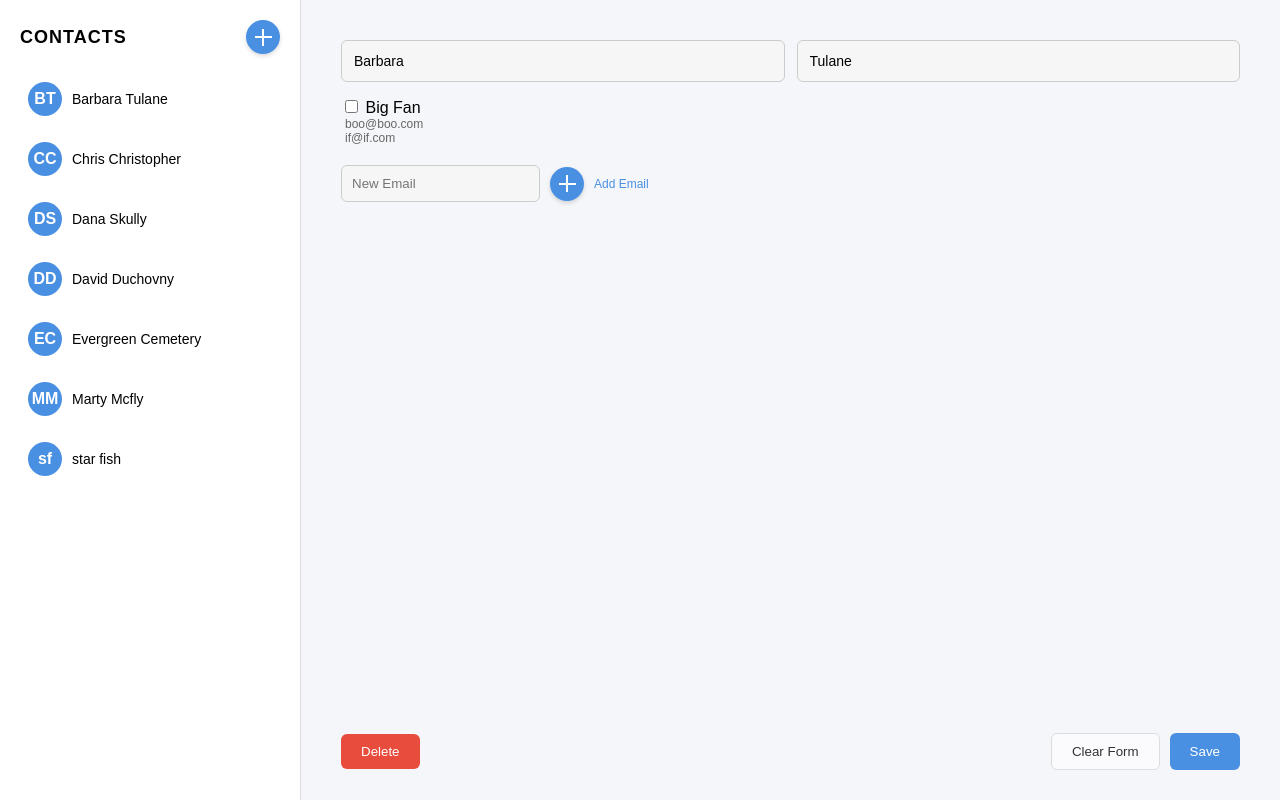
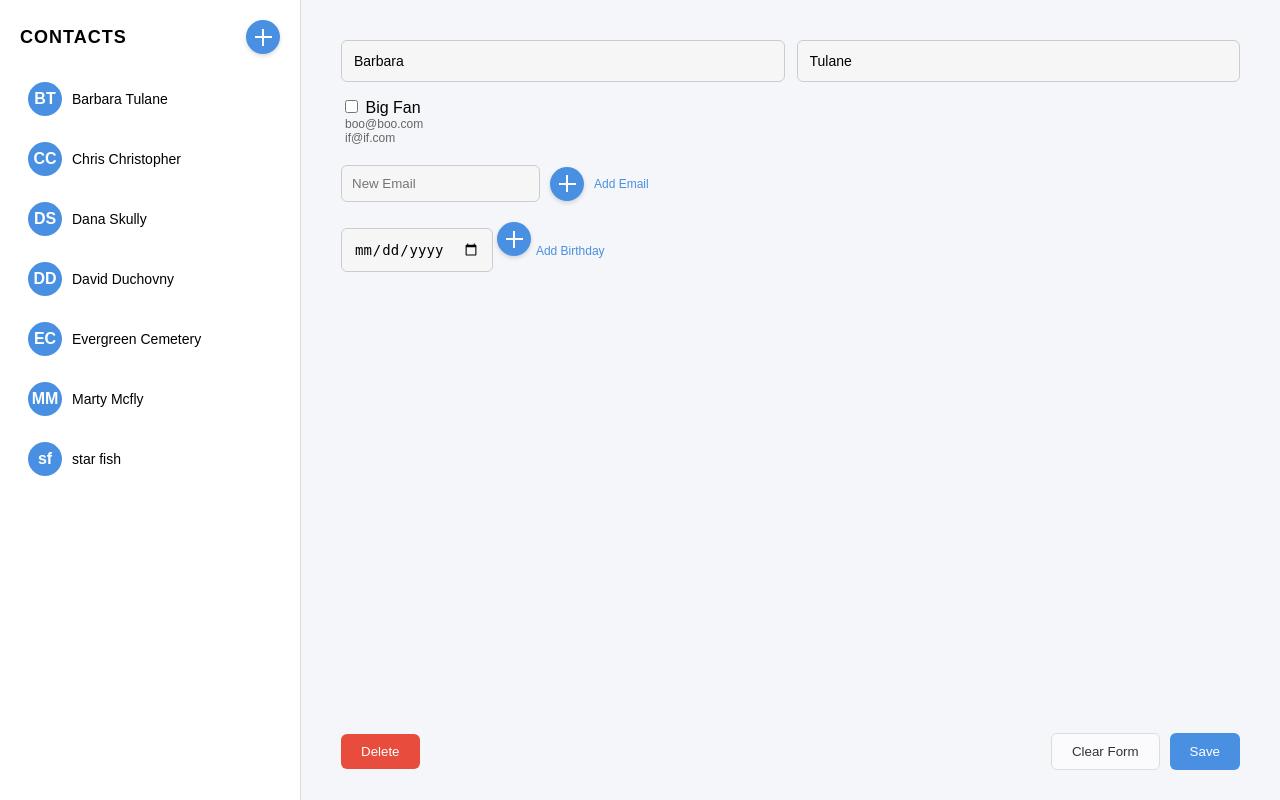
Before and after one commit to reclursive/address-book, a Django app: page /2/ in a window 1280 px wide. Run offline with Django 5.2, Linux system fonts and the light colour scheme; data comes from the database, SQL or seed files in the repository.

Commit message:
added bday optional option, will include balloon or color change  near birthday

```diff
--- a/address_book/forms.py
+++ b/address_book/forms.py
@@ -4,6 +4,14 @@ from .models import Contact
 class ContactForm(forms.ModelForm):
     email = forms.EmailField(required=False)
 
+    birthday = forms.DateField(
+        required=False,
+        widget=forms.DateInput(attrs={
+            'type': 'date',
+            'placeholder': 'Birthday'
+        })
+    )
+
     class Meta:
         model = Contact
-        fields = ['first_name', 'last_name', 'email', 'big_fan']
+        fields = ['first_name', 'last_name', 'email', 'big_fan', 'birthday']
--- a/address_book/templates/address_book/address_book.html
+++ b/address_book/templates/address_book/address_book.html
@@ -229,6 +229,18 @@ body{
 .contact.big-fan {
     background-color: rgba(127, 255, 212, 0.3);
 }
+.birthday-row{
+  margin-bottom:15px;
+}
+
+.birthday-row input{
+  padding:12px;
+  border-radius:6px;
+  border:1px solid #ccc;
+  background:#f6f6f6;
+  font-size:14px;
+}
+
 </style>
 </head>
 
@@ -276,7 +288,7 @@ body{
     {% endfor %}
   </div>
 
-  <!-- new email to selected contact-->
+  <!-- new email. or optional bday to selected contact-->
   <div class="add-email-container">
     <input type="email" name="email" placeholder="New Email">
     {% if selected_contact %}
@@ -284,6 +296,13 @@ body{
       <span class="add-email-label">Add Email</span>
     {% endif %}
   </div>
+<div class="birthday-row">
+  {{ form.birthday }}
+  {% if selected_contact %}
+      <button type="submit" name="add_birthday" class="circle-plus"></button>
+      <span class="add-email-label">Add Birthday</span>
+  {% endif %}
+</div>
 
   <!-- action btns -->
   <div class="action-buttons">
```
